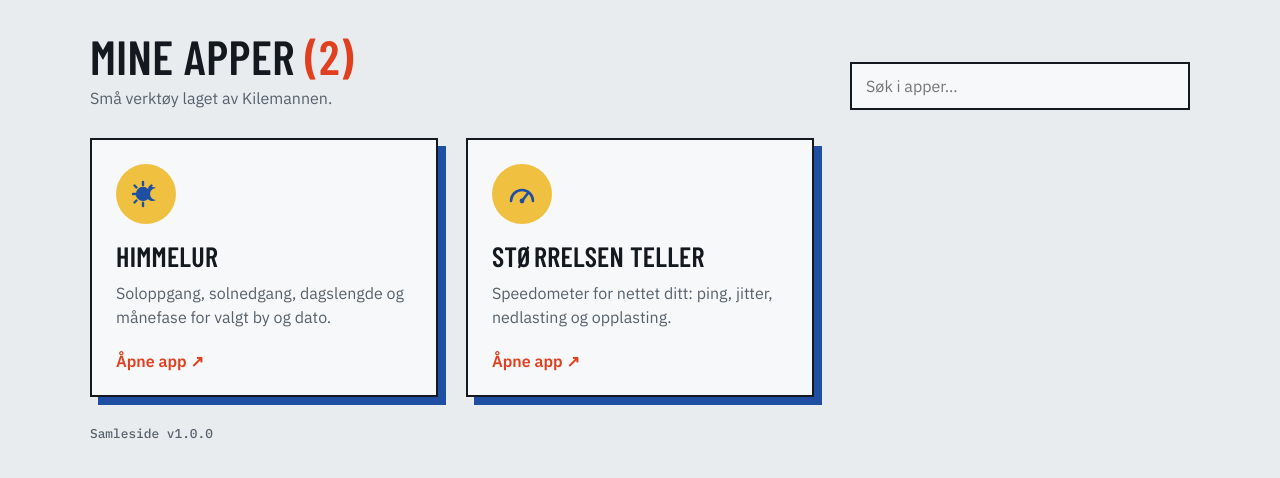
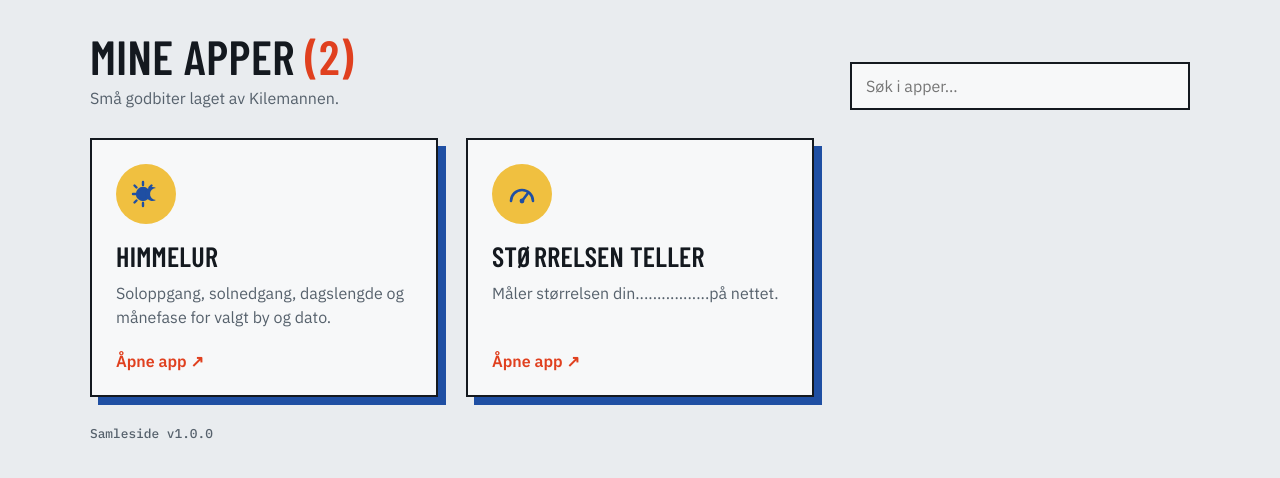
Before and after one commit to kilemann/kilemann.github.io, a plain HTML site: page index.html in a window 1280 px wide. Drawn offline with nearby package versions, Linux system fonts and the light colour scheme; a web font is replaced by a local one.

Commit message:
Update index.html
Edited some text to make it more fun

```diff
--- a/index.html
+++ b/index.html
@@ -61,7 +61,7 @@ footer{color:var(--muted);font:500 .8rem var(--mono)}
   <div class="top">
     <div>
       <h1>Mine apper <span class="count" id="count">(0)</span></h1>
-      <p>Små verktøy laget av Kilemannen.</p>
+      <p>Små godbiter laget av Kilemannen.</p>
     </div>
     <label class="search">
       <input id="q" type="search" placeholder="Søk i apper…" aria-label="Søk i apper" autocomplete="off">
@@ -90,7 +90,7 @@ const APPS = [
   },
   {
     name: "Størrelsen teller",
-    text: "Speedometer for nettet ditt: ping, jitter, nedlasting og opplasting.",
+    text: "Måler størrelsen din.................på nettet.",
     url:  "https://kilemannen.github.io/strteller.io/",
     icon: "fart"
   },
```
